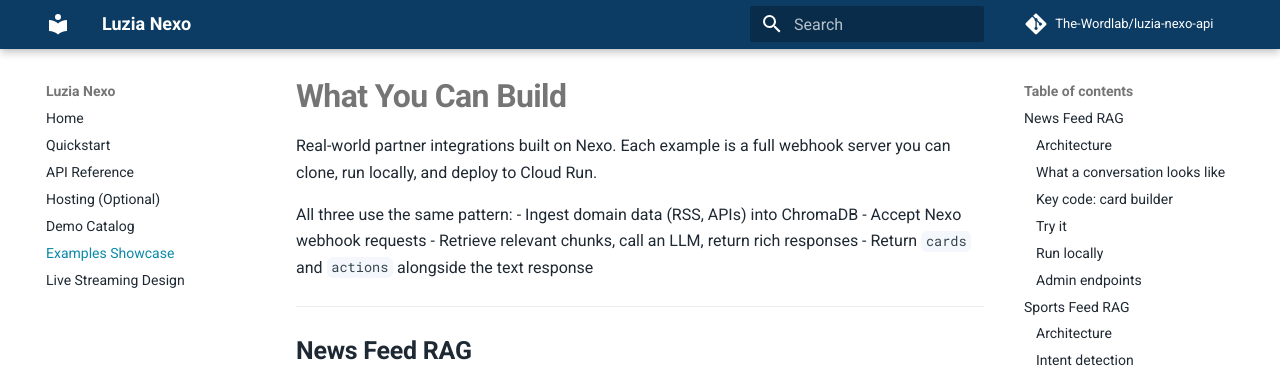
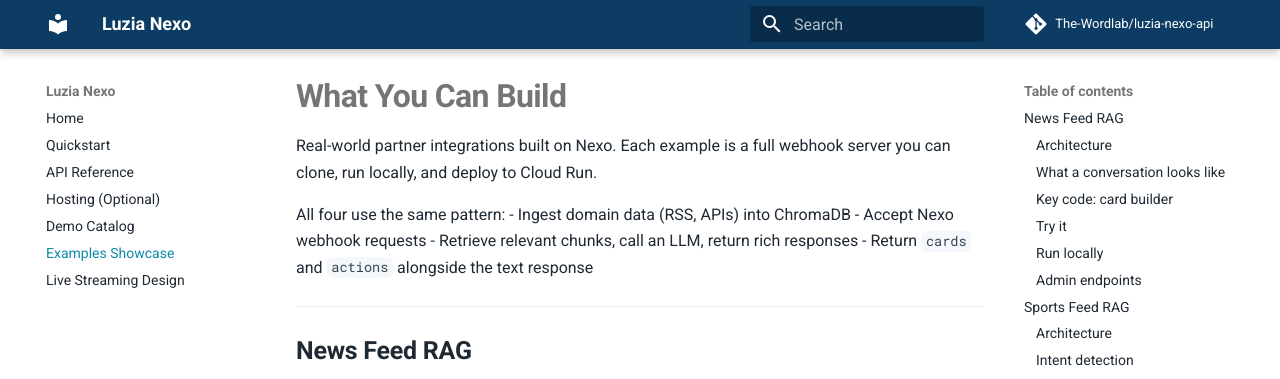
Before and after one commit to The-Wordlab/luzia-nexo-api, an MkDocs documentation site: the page built from docs/examples-showcase.md, in a window 1280 px wide and 900 px high. Shown: the top 379 px of the window. Built offline with MkDocs 1.6.1 and Material for MkDocs 9.7.7, drawn with Linux system fonts in a browser that asks for light colours; comment, search, counter and statistics services are not loaded; some of the changed text lies outside the part shown.

Commit message:
docs: align demo catalog with football-live showcase

````diff
--- a/docs/examples-showcase.md
+++ b/docs/examples-showcase.md
@@ -2,7 +2,7 @@
 
 Real-world partner integrations built on Nexo. Each example is a full webhook server you can clone, run locally, and deploy to Cloud Run.
 
-All three use the same pattern:
+All four use the same pattern:
 - Ingest domain data (RSS, APIs) into ChromaDB
 - Accept Nexo webhook requests
 - Retrieve relevant chunks, call an LLM, return rich responses
@@ -409,7 +409,7 @@
 
 ## Running all examples locally
 
-All three services can run together using the Makefile:
+All four services can run together using the Makefile:
 
 ```bash
 git clone git@github.com:The-Wordlab/luzia-nexo-api.git
@@ -442,7 +442,7 @@
 
 ## Deploying to Cloud Run
 
-Deploy all three RAG services with a single command:
+Deploy all four RAG services with a single command:
 
 ```bash
 GCP_PROJECT_ID=your-project ./scripts/deploy-rag-examples.sh all
````
Also changed, not shown: 1 other file.
